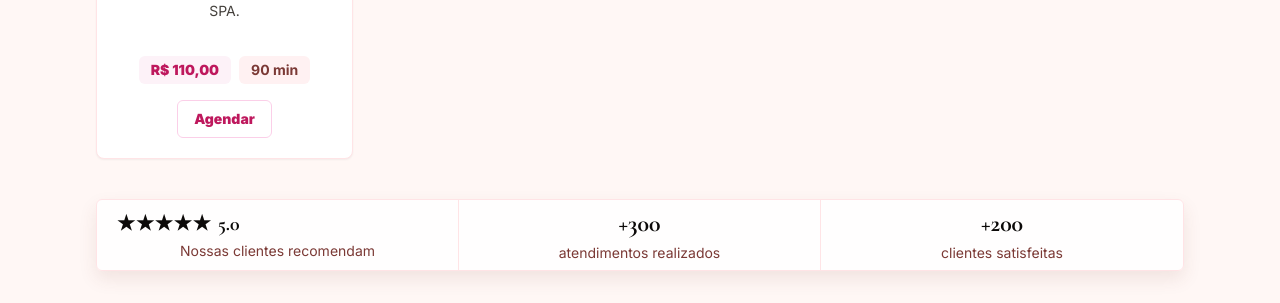
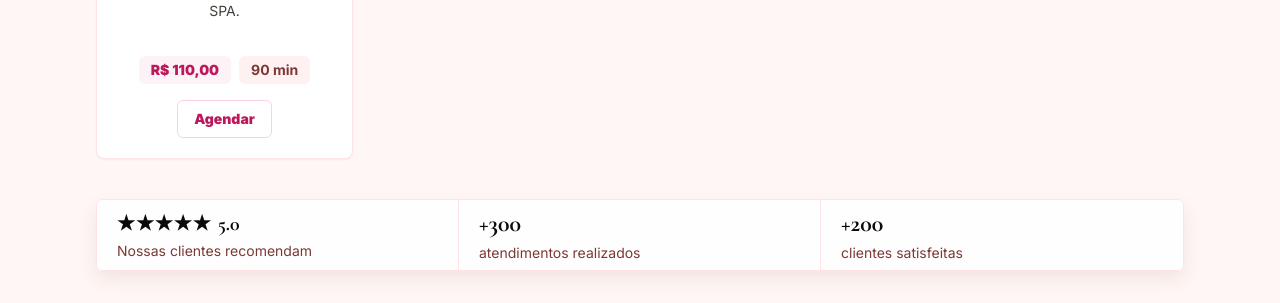
Before and after one commit to leonammorrison26-prog/Sistema_-Nail_Designer, a PHP site: page /index.php in a window 1280 px wide. Shown: the part 1974-2277 px from the top of the page. Run offline with PHP 8.4, Linux system fonts and the light colour scheme; data that the repository does not hold is empty; some libraries are stand-ins or nearby versions.

Commit message:
Add files via upload

```diff
--- a/index.php
+++ b/index.php
@@ -429,7 +429,7 @@ $flash = flash();
 function nav_link(string $target, string $label, string $current): string
 {
     $active = $target === $current ? 'bg-pink-600 text-white shadow-sm' : 'text-stone-950 hover:bg-rose-50 hover:text-pink-700';
-    return '<a class="rounded-md px-3 md:px-5 py-2 md:py-3 text-xs md:text-sm font-semibold transition ' . $active . '" href="?page=' . e($target) . '">' . e($label) . '</a>';
+    return '<a class="rounded-md px-5 py-3 text-sm font-semibold transition ' . $active . '" href="?page=' . e($target) . '">' . e($label) . '</a>';
 }
 ?>
 <!DOCTYPE html>
@@ -473,15 +473,15 @@ function nav_link(string $target, string $label, string $current): string
 </head>
 <body class="min-h-screen bg-[#fff7f5] text-stone-900">
     <header class="sticky top-0 z-20 border-b border-rose-100 bg-white/95 shadow-sm backdrop-blur">
-        <div class="mx-auto flex max-w-[1440px] flex-wrap items-center justify-center md:justify-between gap-3 px-4 md:px-6 py-3">
-            <a href="?page=inicio" class="flex items-center gap-3 text-center md:text-left">
+        <div class="mx-auto flex max-w-[1440px] flex-wrap items-center justify-between gap-3 px-6 py-3">
+            <a href="?page=inicio" class="flex items-center gap-3">
                 <img class="h-[66px] w-[66px] rounded-xl border border-rose-100 bg-white object-contain p-1 shadow-sm" src="assets/logo%20samara.png" alt="<?= e((string)$config->salon->name) ?>">
                 <span>
                     <strong class="block text-lg leading-tight"><?= e((string)$config->salon->name) ?></strong>
                     <small class="text-slate-500"><?= e((string)$config->salon->subtitle) ?></small>
                 </span>
             </a>
-            <nav class="flex flex-wrap items-center justify-center gap-1">
+            <nav class="flex flex-wrap items-center gap-1">
                 <?= nav_link('inicio', 'Catálogo', $page) ?>
                 <?= nav_link('agendar', 'Marcar horário', $page) ?>
                 <?= nav_link('redes', 'Redes Sociais', $page) ?>
@@ -492,7 +492,7 @@ function nav_link(string $target, string $label, string $current): string
                     <?php if (is_admin()): ?>
                         <?= nav_link('marketing', 'Marketing', $page) ?>
                     <?php endif; ?>
-                    <a class="rounded-md px-2 py-1 text-xs md:text-sm font-semibold text-slate-700 hover:bg-slate-100" href="?page=logout">Sair</a>
+                    <a class="rounded-md px-3 py-2 text-sm font-semibold text-slate-700 hover:bg-slate-100" href="?page=logout">Sair</a>
                 <?php else: ?>
                     <?= nav_link('login', 'Login equipe', $page) ?>
                 <?php endif; ?>
@@ -509,32 +509,29 @@ function nav_link(string $target, string $label, string $current): string
 
         <?php if ($page === 'inicio'): ?>
             <section class="home-hero border-b border-rose-100">
-                <div class="mx-auto grid min-h-[550px] md:min-h-[660px] max-w-[1440px] gap-6 md:gap-10 px-4 md:px-24 py-8 md:py-16 lg:grid-cols-[1fr_330px]">
+                <div class="mx-auto grid min-h-[660px] max-w-[1440px] gap-10 px-6 py-10 lg:grid-cols-[1fr_330px] lg:px-24 lg:py-16">
+                    <div class="flex max-w-4xl flex-col justify-center">
+                        <p class="brand-serif text-[clamp(58px,8vw,112px)] font-bold uppercase leading-[.78] text-[#bd665d]">
+                            Samara<br>Eduarda
+                        </p>
+                        <p class="brand-script mt-5 text-[clamp(46px,5vw,70px)] leading-none text-[#b76862]">Nail Designer</p>
 
-                    <div class="flex flex-col justify-center space-y-6 md:space-y-8">
-                        <div>
-                            <h1 class="brand-script text-5xl md:text-7xl lg:text-8xl text-pink-700">Nail Designer</h1>
+                        <div class="mt-8 grid max-w-2xl gap-4 text-xl leading-relaxed text-[#7b3935]">
+                            <p class="flex gap-4">
+                                <span class="grid h-11 w-11 shrink-0 place-items-center rounded-full border border-rose-200 bg-white/60 text-pink-500">+</span>
+                                <span>Realce sua beleza com unhas impecáveis e atendimento personalizado.</span>
+                            </p>
+                            <p class="flex gap-4">
+                                <span class="grid h-11 w-11 shrink-0 place-items-center rounded-full border border-rose-200 bg-white/60 text-pink-500">~</span>
+                                <span>Especialista em unhas que valorizam sua autoestima.</span>
+                            </p>
                         </div>
 
-                        <div class="space-y-4 max-w-xl">
-                            <div class="flex items-center gap-3 bg-white/60 backdrop-blur-sm p-3 rounded-2xl md:bg-transparent md:p-0">
-                                <span class="flex h-10 w-10 shrink-0 items-center justify-center rounded-full bg-pink-100 text-pink-700 font-bold text-lg">+</span>
-                                <p class="text-sm md:text-lg text-stone-700 leading-tight">Realce sua beleza com unhas impecáveis e atendimento personalizado.</p>
-                            </div>
-                            <div class="flex items-center gap-3 bg-white/60 backdrop-blur-sm p-3 rounded-2xl md:bg-transparent md:p-0">
-                                <span class="flex h-10 w-10 shrink-0 items-center justify-center rounded-full bg-pink-100 text-pink-700 font-bold text-lg">~</span>
-                                <p class="text-sm md:text-lg text-stone-700 leading-tight">Especialista em unhas que valorizam sua autoestima.</p>
-                            </div>
+                        <div class="mt-7 flex flex-wrap gap-4">
+                            <a href="?page=agendar" class="rounded-lg bg-pink-600 px-9 py-4 text-lg font-black text-white shadow-sm transition hover:bg-pink-700">Agendar Agora</a>
+                            <a href="#catalogo" class="rounded-lg border border-pink-300 bg-white/70 px-9 py-4 text-lg font-black text-pink-600 shadow-sm transition hover:bg-white">Ver Trabalhos</a>
                         </div>
 
-                        <div class="flex flex-col sm:flex-row items-stretch sm:items-center gap-3 pt-2">
-                            <a href="?page=agendar" class="rounded-xl bg-pink-600 px-6 py-3.5 text-center text-sm font-bold text-white shadow-md transition hover:bg-pink-700 active:scale-95">
-                                Agendar Agora
-                            </a>
-                            <a href="#servicos-ancora" class="rounded-xl border border-pink-200 bg-white px-6 py-3.5 text-center text-sm font-bold text-pink-700 shadow-sm transition hover:bg-rose-50 active:scale-95">
-                                Ver Trabalhos
-                            </a>
-                        </div>
                     </div>
 
                     <aside class="self-center rounded-2xl border border-rose-200 bg-white/90 p-2 shadow-sm">
@@ -545,11 +542,8 @@ function nav_link(string $target, string $label, string $current): string
                             <p class="brand-script mt-6 text-3xl text-[#a65a54]">Samara Eduarda</p>
                         </div>
                     </aside>
-
                 </div>
             </section>
-
-            <div id="servicos-ancora"></div>
 
             <section id="catalogo" class="mx-auto max-w-[1440px] px-6 py-10 lg:px-24">
                 <div class="mb-4 flex items-end gap-4">
@@ -576,18 +570,18 @@ function nav_link(string $target, string $label, string $current): string
 
             <section class="mx-auto max-w-[1440px] px-6 pb-8 lg:px-24">
                 <div class="grid overflow-hidden rounded-md border border-rose-100 bg-white/85 shadow-[0_8px_18px_rgba(122,57,53,.10)] backdrop-blur sm:grid-cols-3">
-                    <div class="flex min-h-12 flex-col justify-center border-b border-rose-100 px-4 py-2 text-center sm:border-b-0 sm:border-r lg:px-5">
+                    <div class="flex min-h-12 flex-col justify-center border-b border-rose-100 px-4 py-2 sm:border-b-0 sm:border-r lg:px-5">
                         <strong class="brand-serif flex flex-wrap items-baseline gap-1.5 text-lg font-bold leading-none text-stone-950 lg:text-xl">
                             <span class="tracking-[1px]" aria-label="5 estrelas">&#9733;&#9733;&#9733;&#9733;&#9733;</span>
                             <span>5.0</span>
                         </strong>
                         <span class="mt-1 text-sm leading-tight text-[#7b3935]">Nossas clientes recomendam</span>
                     </div>
-                    <div class="flex min-h-12 flex-col justify-center border-b border-rose-100 px-4 py-2 text-center sm:border-b-0 sm:border-r lg:px-5">
+                    <div class="flex min-h-12 flex-col justify-center border-b border-rose-100 px-4 py-2 sm:border-b-0 sm:border-r lg:px-5">
                         <strong class="brand-serif block text-xl font-bold leading-none text-stone-950 lg:text-2xl">+300</strong>
                         <span class="mt-1 text-sm leading-tight text-[#7b3935]">atendimentos realizados</span>
                     </div>
-                    <div class="flex min-h-12 flex-col justify-center px-4 py-2 text-center lg:px-5">
+                    <div class="flex min-h-12 flex-col justify-center px-4 py-2 lg:px-5">
                         <strong class="brand-serif block text-xl font-bold leading-none text-stone-950 lg:text-2xl">+200</strong>
                         <span class="mt-1 text-sm leading-tight text-[#7b3935]">clientes satisfeitas</span>
                     </div>
```
